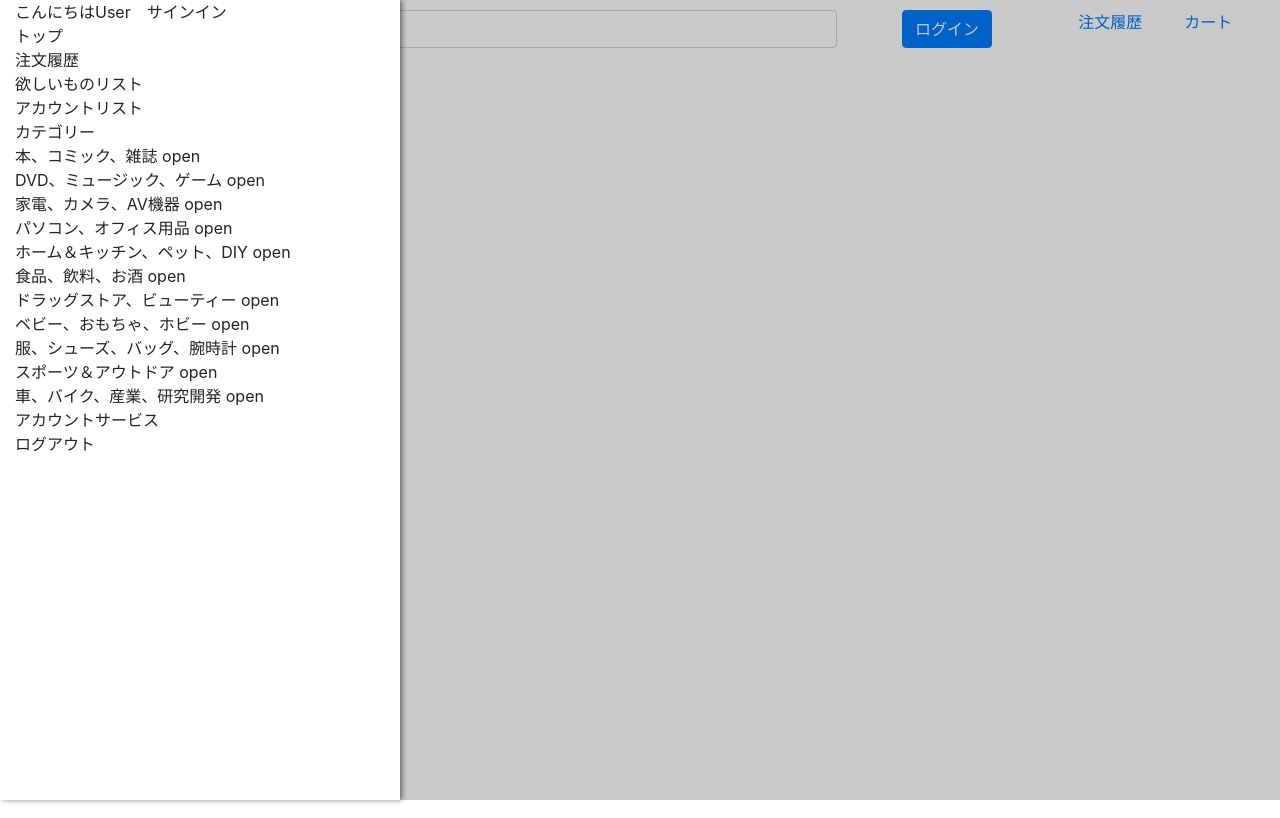
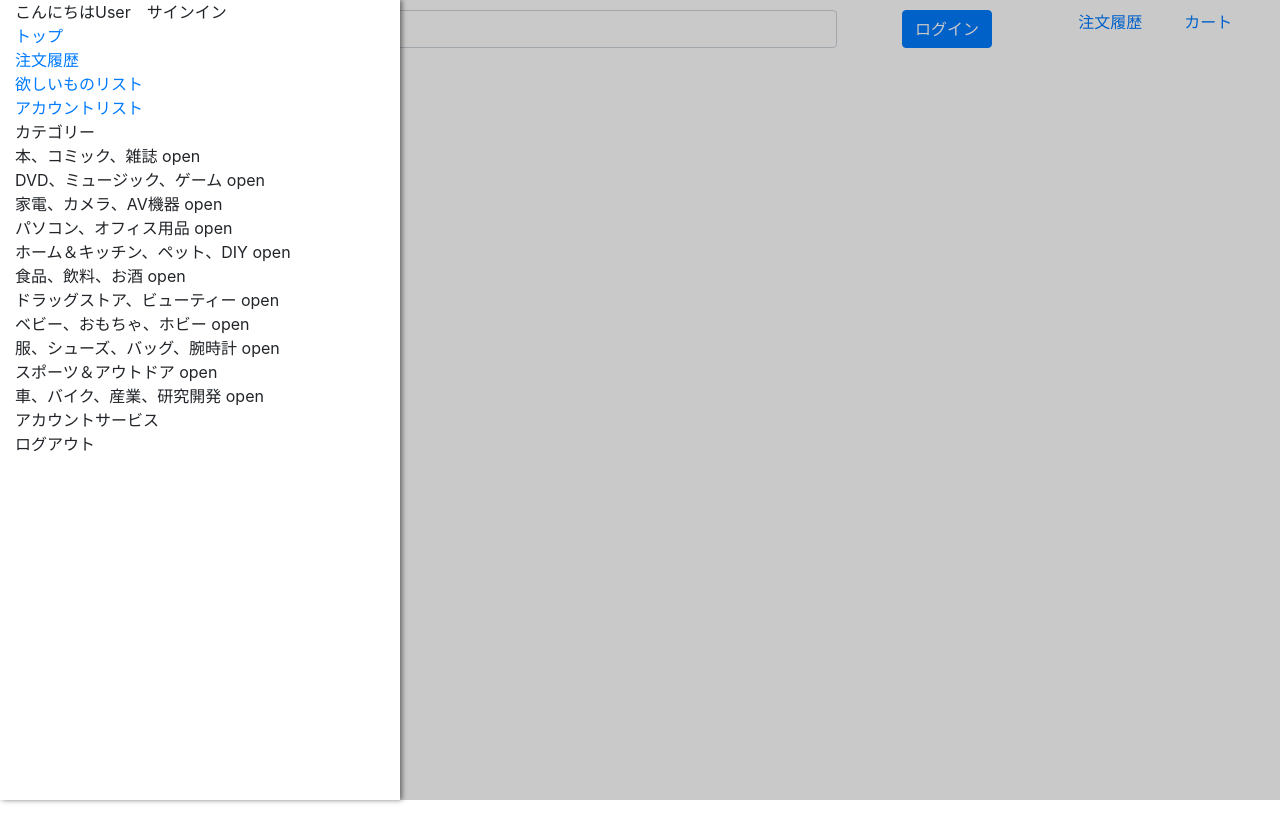
Before and after one commit to XX989tmx/amazon_clone_clientside, a React (Create React App) app: page / in a window 1280 px wide. Both pictures are taken after a click on the button 35 px from the left and 22 px from the top of the page. Built offline with nearby package versions, Linux system fonts and the light colour scheme.

Commit message:
adds link

```diff
--- a/src/shared/components/navigation/components/AccountControlSection.js
+++ b/src/shared/components/navigation/components/AccountControlSection.js
@@ -7,21 +7,30 @@ import reactBootstrap, {
   Row,
   Col,
 } from "react-bootstrap";
+import { Link } from "react-router-dom";
 const AccountControlSection = (props) => {
   return (
     <Row>
       <Col>
         <Row>
-          <Col>トップ</Col>
+          <Col>
+            <Link to="/home">トップ</Link>
+          </Col>
         </Row>
         <Row>
-          <Col>注文履歴</Col>
+          <Col>
+            <Link to={`/account/order-history`}>注文履歴</Link>
+          </Col>
         </Row>
         <Row>
-          <Col>欲しいものリスト</Col>
+          <Col>
+            <Link to="/account/wishlists/all">欲しいものリスト</Link>
+          </Col>
         </Row>
         <Row>
-          <Col>アカウントリスト</Col>
+          <Col>
+            <Link to="/account/overview">アカウントリスト</Link>
+          </Col>
         </Row>
       </Col>
     </Row>
```
